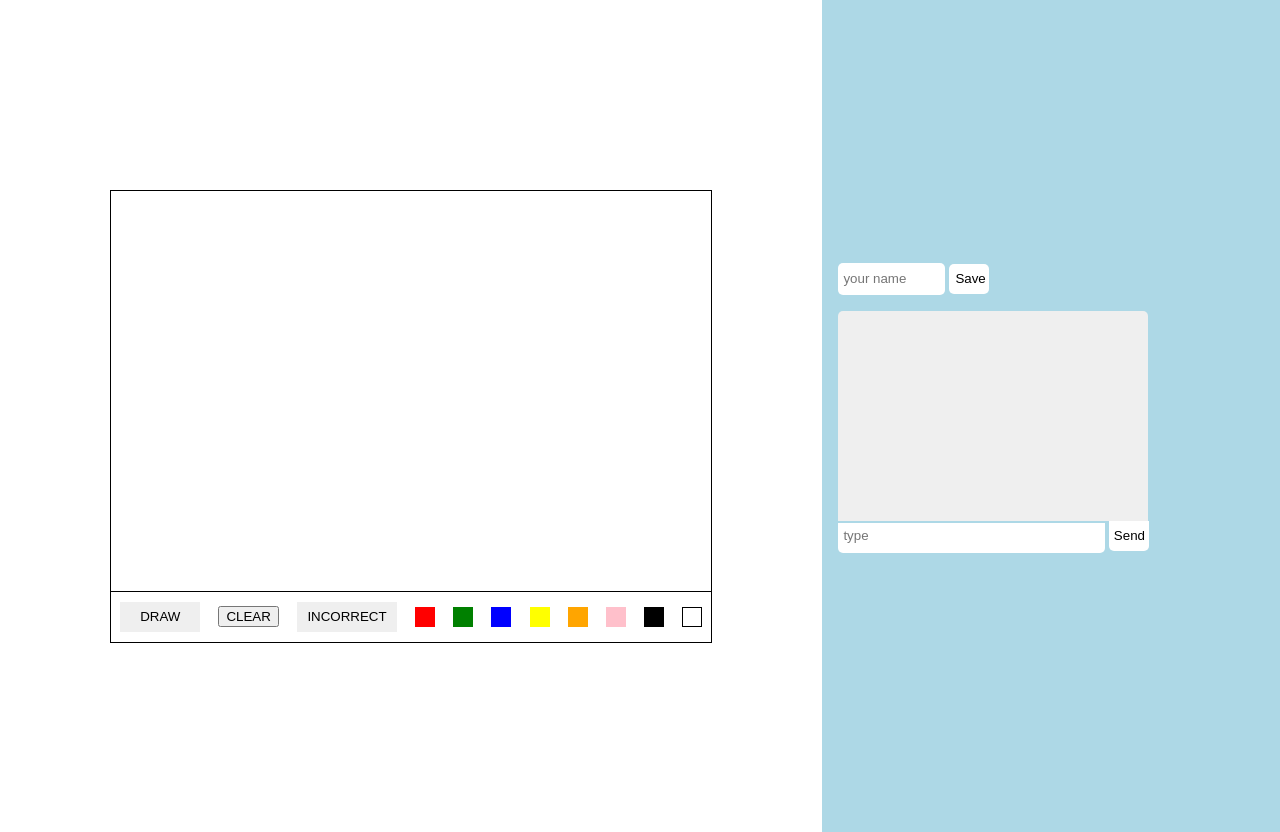
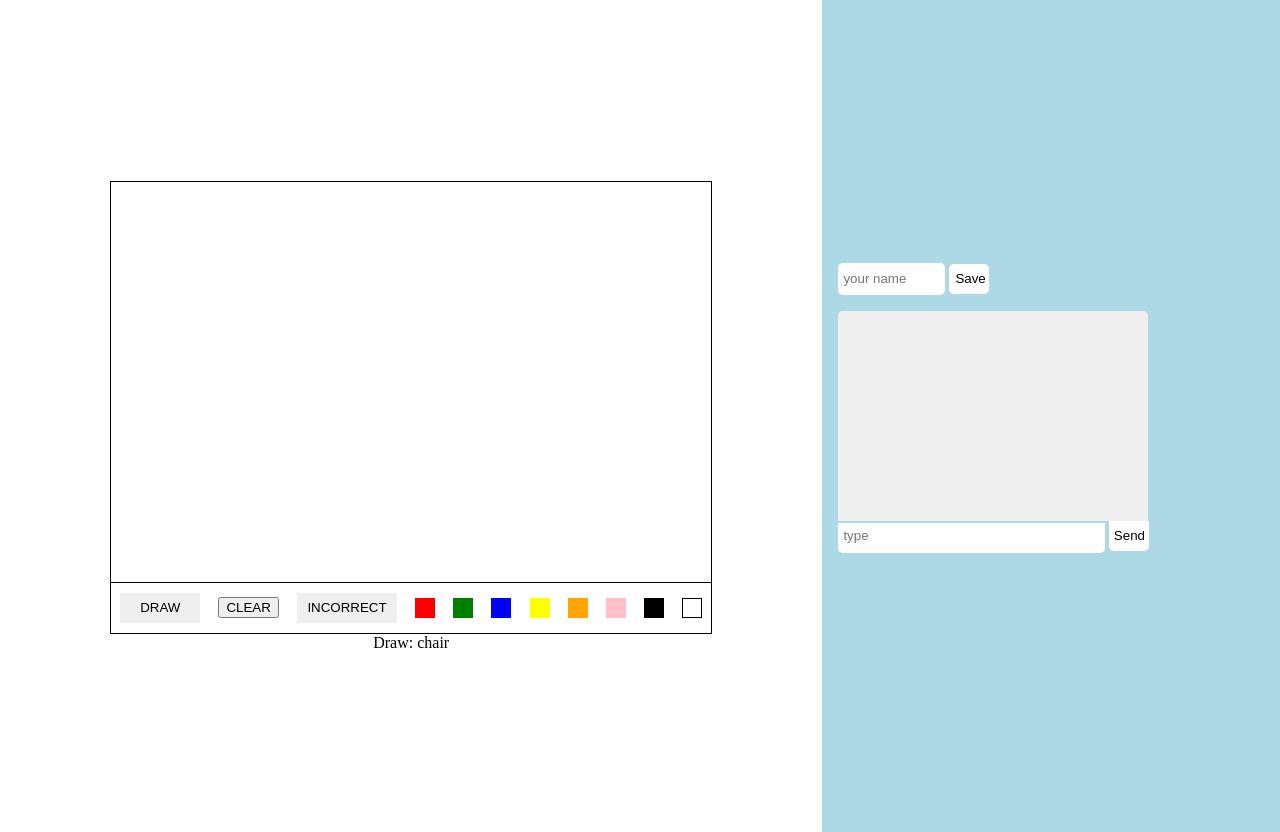
Before and after one commit to aminalundin/websocket-canvas-pictionary, a website: page public/index.html in a window 1280 px wide. Both pictures are taken after a click on the button "DRAW". Drawn offline with Linux system fonts and the light colour scheme.

Commit message:
created array of words to draw, added function to draw button to display random word for user to draw

```diff
--- a/public/app.js
+++ b/public/app.js
@@ -15,6 +15,11 @@ const pink = document.getElementById("pink");
 const black = document.getElementById("black");
 const white = document.getElementById("white");
 const clear = document.getElementById("clear")
+const draw = document.getElementById("draw");
+const wordDisplay = document.getElementById("wordDisplay");
+
+
+
 
 
 // websocket
@@ -23,6 +28,12 @@ const webSocket = new WebSocket("http://localhost:8080");
 
 // declare object for chat messages
 let objChat = {};
+
+// array of words to be drawn
+const words = [
+    "apple", "car", "house", "tree", "sun", "boat", "cat", "dog", "flower", "star",
+    "guitar", "ball", "moon", "fish", "elephant", "pencil", "cloud", "book", "chair", "clock"
+]
 
 // CANVAS
 
@@ -122,6 +133,16 @@ clear.addEventListener("click", function () {
     ctx.clearRect(0,0, canvas.width, canvas.height);
 })
 
+// used ChatGPT to get random word
+draw.addEventListener("click", function () {
+    const randomIndex = Math.floor(Math.random() * words.length);
+    const randomWord = words[randomIndex];
+    console.log(randomWord);
+
+    wordDisplay.textContent = `Draw: ${randomWord}`;
+
+})
+
 // user form
 userForm.addEventListener("submit", (e) => {
     e.preventDefault();
--- a/public/index.html
+++ b/public/index.html
@@ -27,6 +27,7 @@
             <button class="black" id="black"></button>
             <button class="white" id="white"></button>
         </div>
+        <div class="word-display" id="wordDisplay"></div>
     </div>
     <div class="chat-container">
         <div class="chat-form" id="user-form">
```
